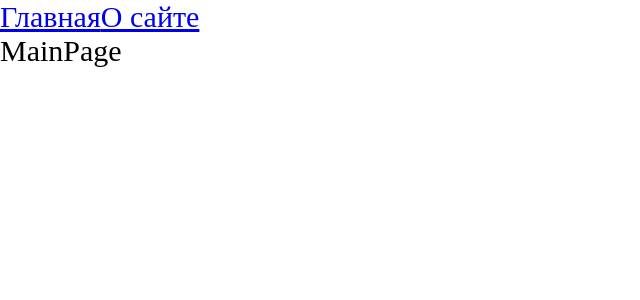
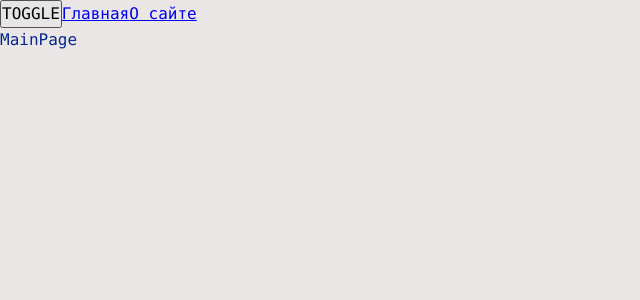
Before and after one commit to pwnmeplzthx/react-articles-project, a React app: page / in a window 1280 px wide. Shown: the top 300 px of the page, without its empty margins (0-640 px from the left). Built offline with nearby package versions, Linux system fonts and the light colour scheme.

Commit message:
organizing styles, adding themes

```diff
--- a/src/App.tsx
+++ b/src/App.tsx
@@ -1,14 +1,19 @@
+import { Suspense } from "react"
 import { Link, Route, Routes } from "react-router-dom"
-import './index.scss'
 import { AboutPageAsync } from "./pages/AboutPage/AboutPage.async"
 import { MainPageAsync } from "./pages/MainPage/MainPage.async"
-import { Suspense } from "react"
+import './styles/index.scss'
+import { useTheme } from "./theme/useTheme"
 
 type Props = {}
 
 const App = (props: Props) => {
+
+    const {theme, toggleTheme} = useTheme()
+
     return (
-        <div className="app">
+        <div className={`app ${theme}`}>
+            <button onClick={toggleTheme}>TOGGLE</button>
             <Link to={'/'}>Главная</Link>
             <Link to={'/about'}>О сайте</Link>
             <Suspense fallback={<div>Loading...</div>}>
--- a/src/index.scss
+++ /dev/null
@@ -1,9 +0,0 @@
-* {
-    margin: 0;
-    padding: 0;
-    box-sizing: border-box;
-}
-
-.app {
-    font-size: 30px;
-}
--- a/src/index.tsx
+++ b/src/index.tsx
@@ -1,10 +1,13 @@
 import { render } from "react-dom";
 import App from "./App";
 import { BrowserRouter } from "react-router-dom";
+import ThemeProvider from "./theme/ThemeProvider";
 
 render(
     <BrowserRouter>
-        <App />
+        <ThemeProvider>
+            <App />
+        </ThemeProvider>
     </BrowserRouter>,
     document.getElementById('root')
 )
--- /dev/null
+++ b/src/styles/index.scss
@@ -0,0 +1,13 @@
+@import './reset';
+@import './variables/global';
+@import './themes/normal';
+@import './themes/dark';
+
+.app {
+    font: var(--font-m);
+
+    background-color: var(--bg-color);
+    color: var(--primary-color);
+
+    min-height: 100vh;
+}
--- /dev/null
+++ b/src/styles/reset.scss
@@ -0,0 +1,14 @@
+* {
+    margin: 0;
+    padding: 0;
+    box-sizing: border-box;
+}
+
+input,
+button,
+textarea,
+select {
+    margin: 0;
+
+    font: inherit;
+}
--- /dev/null
+++ b/src/styles/themes/dark.scss
@@ -0,0 +1,8 @@
+.app.dark {
+    --bg-color: rgb(3, 3, 75);
+
+    // акцентный цвет
+    --primary-color: rgb(14, 161, 14);
+    // текст и тд
+    --secondary-color: rgb(36, 232, 36);
+}
--- /dev/null
+++ b/src/styles/themes/normal.scss
@@ -0,0 +1,8 @@
+.app.light {
+    --bg-color: #ebe6e6;
+
+    // акцентный цвет
+    --primary-color: rgb(4, 40, 140);
+    // текст и тд
+    --secondary-color: rgb(19, 26, 221);
+}
--- /dev/null
+++ b/src/styles/variables/global.scss
@@ -0,0 +1,11 @@
+:root {
+    --font-family: Consolas, 'Times New Roman', Serif;
+
+    --font-size-m: 16px;
+    --font-line-m: 24px;
+    --font-m: var(--font-size-m) / var(--font-line-m) var(--font-family);
+
+    --font-size-l: 24px;
+    --font-line-l: 32px;
+    --font-l: var(--font-size-l) / var(--font-line-l) var(--font-family);
+}
--- /dev/null
+++ b/src/theme/ThemeContext.ts
@@ -0,0 +1,16 @@
+import { createContext } from "react";
+
+export enum Theme {
+    LIGHT = 'light',
+    DARK = 'dark',
+}
+
+export interface ThemeContextProps {
+    theme?: Theme;
+    setTheme?: (theme: Theme) => void;
+
+}
+
+export const ThemeContext = createContext<ThemeContextProps>({})
+
+export const LOCAL_STORAGE_THEME_KEY = 'theme'
--- /dev/null
+++ b/src/theme/ThemeProvider.tsx
@@ -0,0 +1,22 @@
+import { FC, useMemo, useState } from "react"
+import { LOCAL_STORAGE_THEME_KEY, Theme, ThemeContext } from "./ThemeContext"
+
+const defaultTheme = localStorage.getItem(LOCAL_STORAGE_THEME_KEY) as Theme || Theme.LIGHT
+
+const ThemeProvider: FC = ({children}) => {
+
+    const [theme, setTheme] = useState<Theme>(defaultTheme)
+
+    const defaultProps = useMemo(() => ({
+        theme: theme,
+        setTheme: setTheme
+    }), [theme])
+
+    return (
+        <ThemeContext.Provider value={defaultProps}>
+            {children}
+        </ThemeContext.Provider>
+    )
+}
+
+export default ThemeProvider
--- /dev/null
+++ b/src/theme/useTheme.ts
@@ -0,0 +1,19 @@
+import { useContext } from "react";
+import { LOCAL_STORAGE_THEME_KEY, Theme, ThemeContext } from "./ThemeContext";
+
+interface UseThemeResult {
+    toggleTheme: () => void;
+    theme: Theme;
+}
+
+export function useTheme(): UseThemeResult {
+    const {theme, setTheme} = useContext(ThemeContext)
+
+    const toggleTheme = () => {
+        const newTheme = theme === Theme.DARK ? Theme.LIGHT : Theme.DARK
+        setTheme(newTheme)
+        localStorage.setItem(LOCAL_STORAGE_THEME_KEY, newTheme)
+    }
+
+    return {theme, toggleTheme}
+}
```
